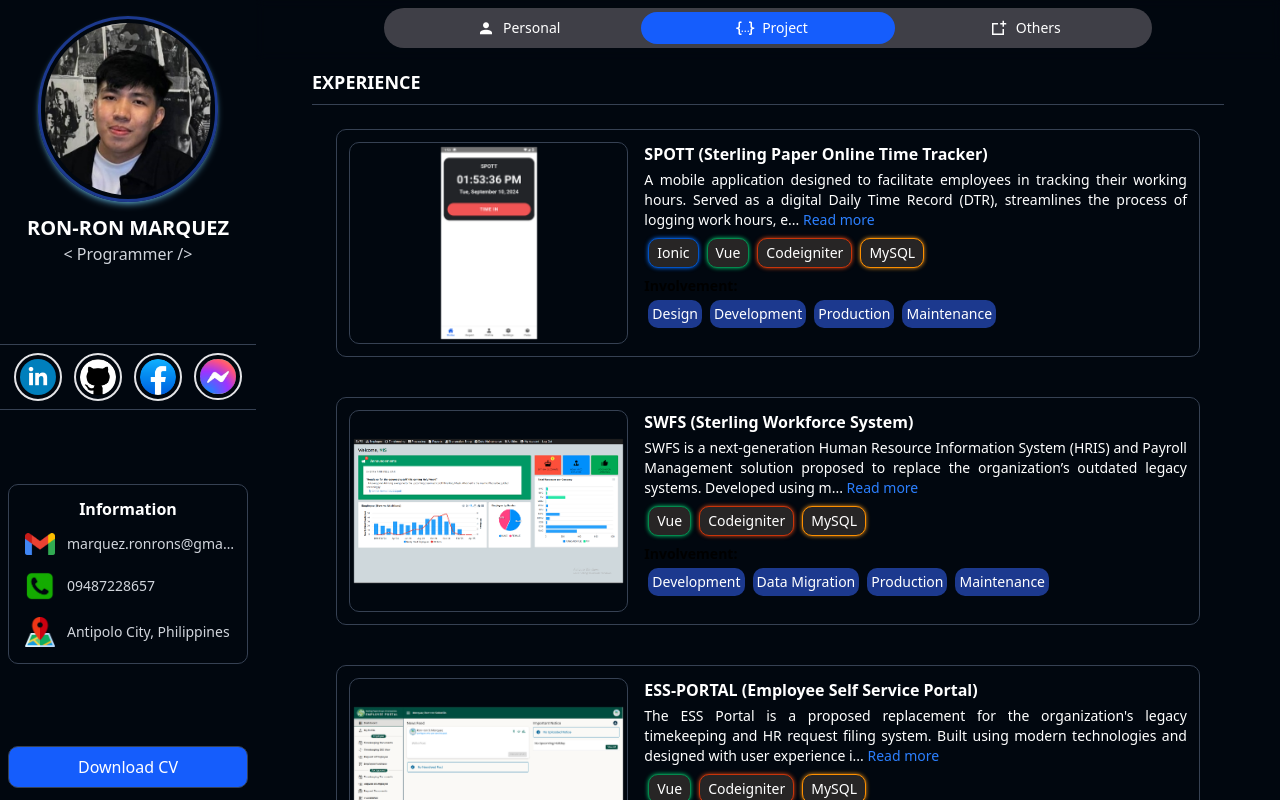
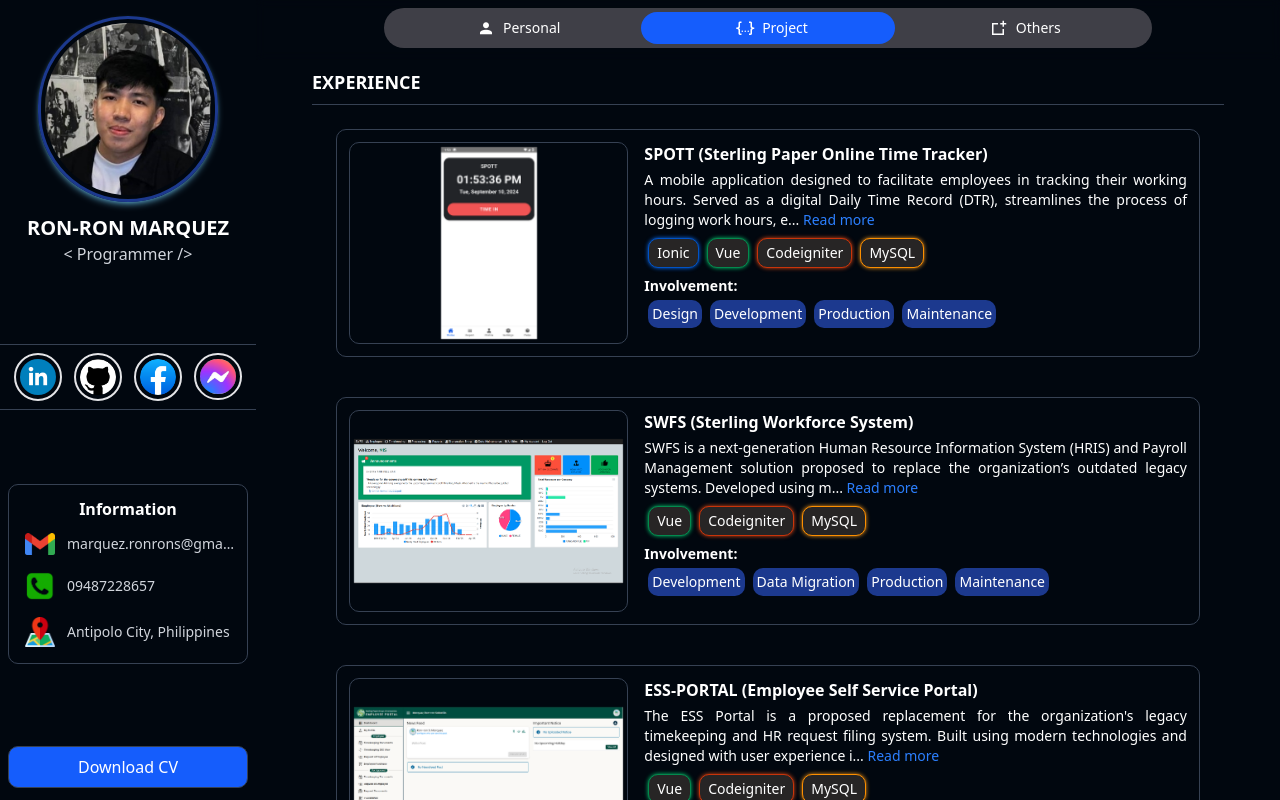
Before and after one commit to mrqz-rn/portfolio, a Next.js app: page / in a window 1280 px wide. Both pictures are taken after a click on the element "Project". Built offline with nearby package versions, Linux system fonts and the light colour scheme.

Commit message:
white-text

```diff
--- a/app/components/tabs/Tab2.js
+++ b/app/components/tabs/Tab2.js
@@ -265,7 +265,7 @@ export default function Tab2() {
                 ))}
               </div>
 
-              <p className="text-sm pt-1 font-semibold pb-1">Involvement:</p>
+              <p className="text-sm pt-1 font-semibold pb-1 white--text">Involvement:</p>
               <div className=" w-full flex flex-wrap ">
                 {work.involvement.map((inv, ind) => (
                   <div key={ind} className="bg-blue-900 mx-1 max-w-fit rounded-lg p-1 text-sm white--text">{inv}</div>
```
